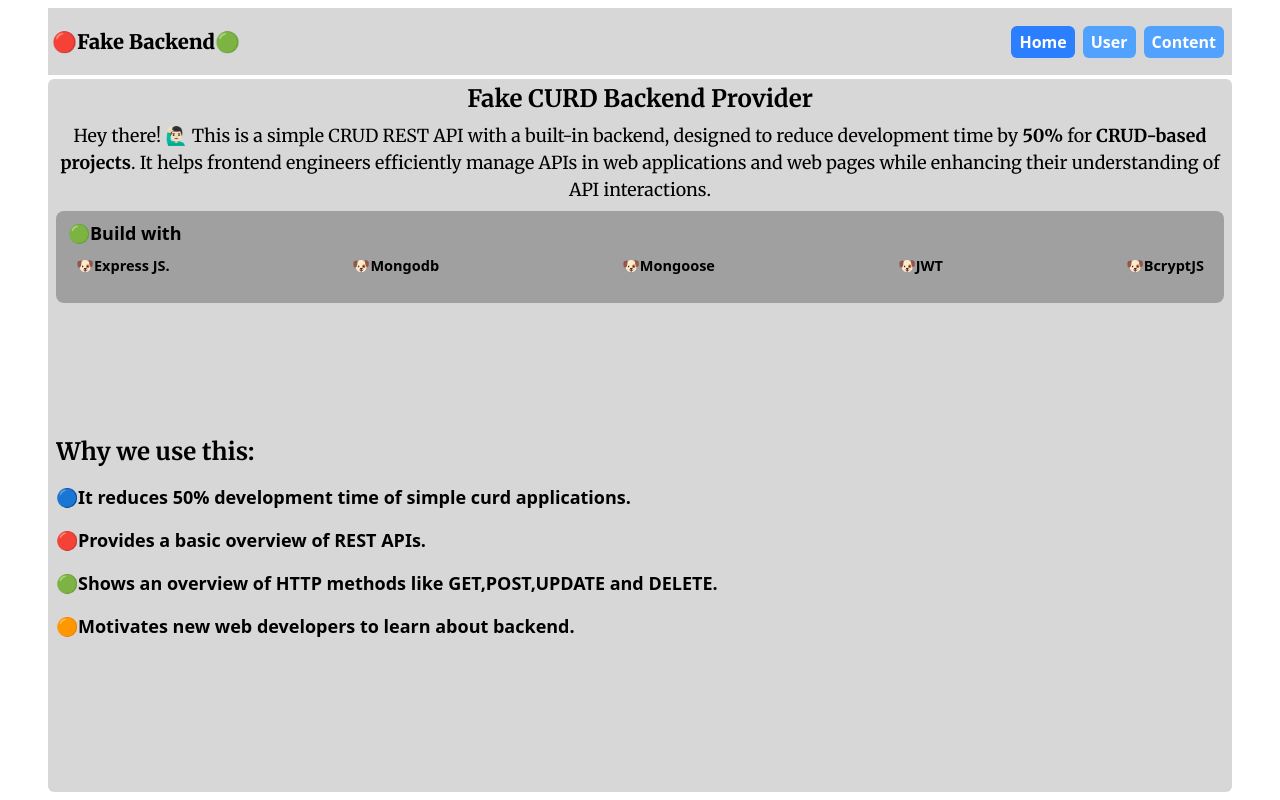
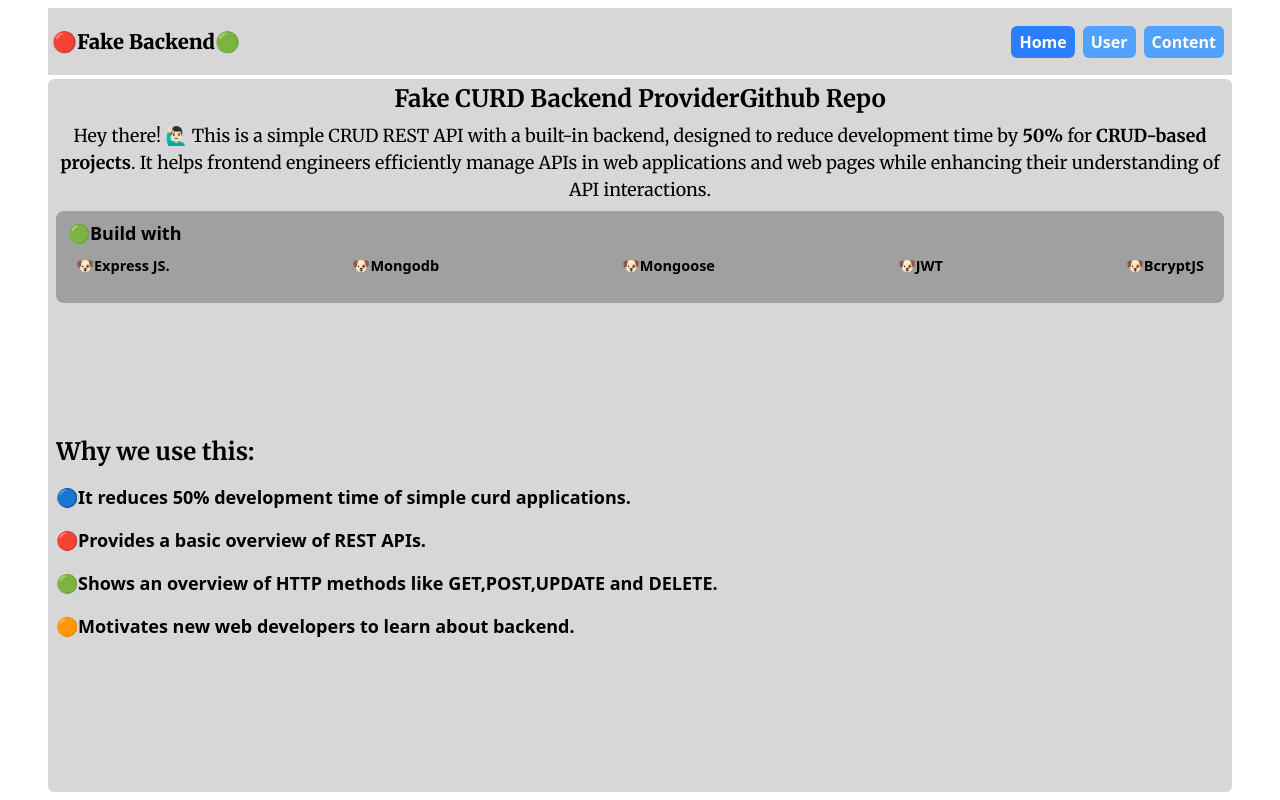
Before and after one commit to Biswajit0972/fakeDataApi, a React (Vite) app in the folder frontend/: page / in a window 1280 px wide. Built offline with nearby package versions, Linux system fonts and the light colour scheme.

Commit message:
final touch done

```diff
--- a/frontend/src/pages/Home.tsx
+++ b/frontend/src/pages/Home.tsx
@@ -7,8 +7,9 @@ const Home = () => {
             <div className="w-full max-w-screen relative h-full">
                 <div className="child-box  flex flex-col gap-2">
                     <div className="w-full overflow-hidden ">
-                        <h1 className="title">
-                            <NavLink to="">Fake CURD Backend Provider</NavLink>
+                        <h1 className="title flex-between gap-3">
+                            Fake CURD Backend Provider
+                            <NavLink to="https://github.com/Biswajit0972/fakeDataApi/blob/main/readme.md">Github Repo</NavLink>
                         </h1>
                     </div>
                     <div className="w-full overflow-hidden">
```
Also changed, not shown: 1 other file (tests, documents, lock files or other folders).
